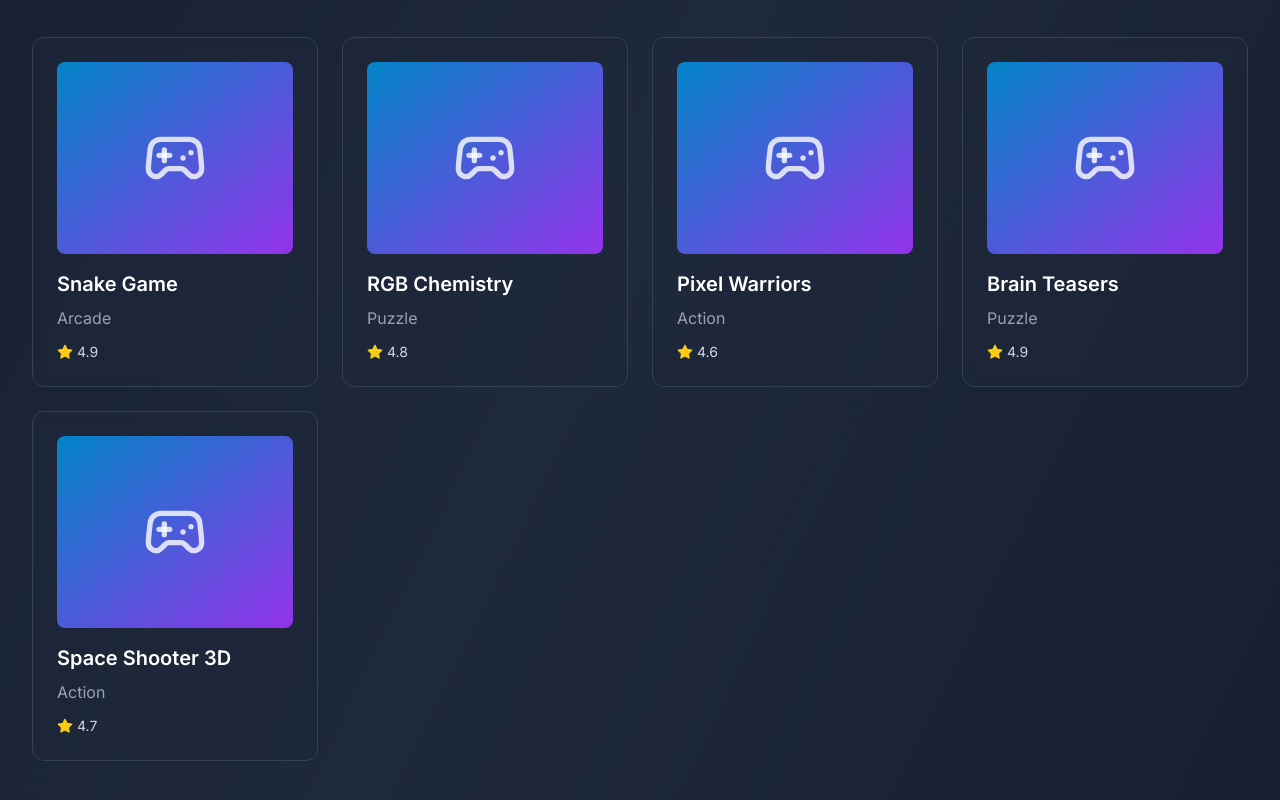
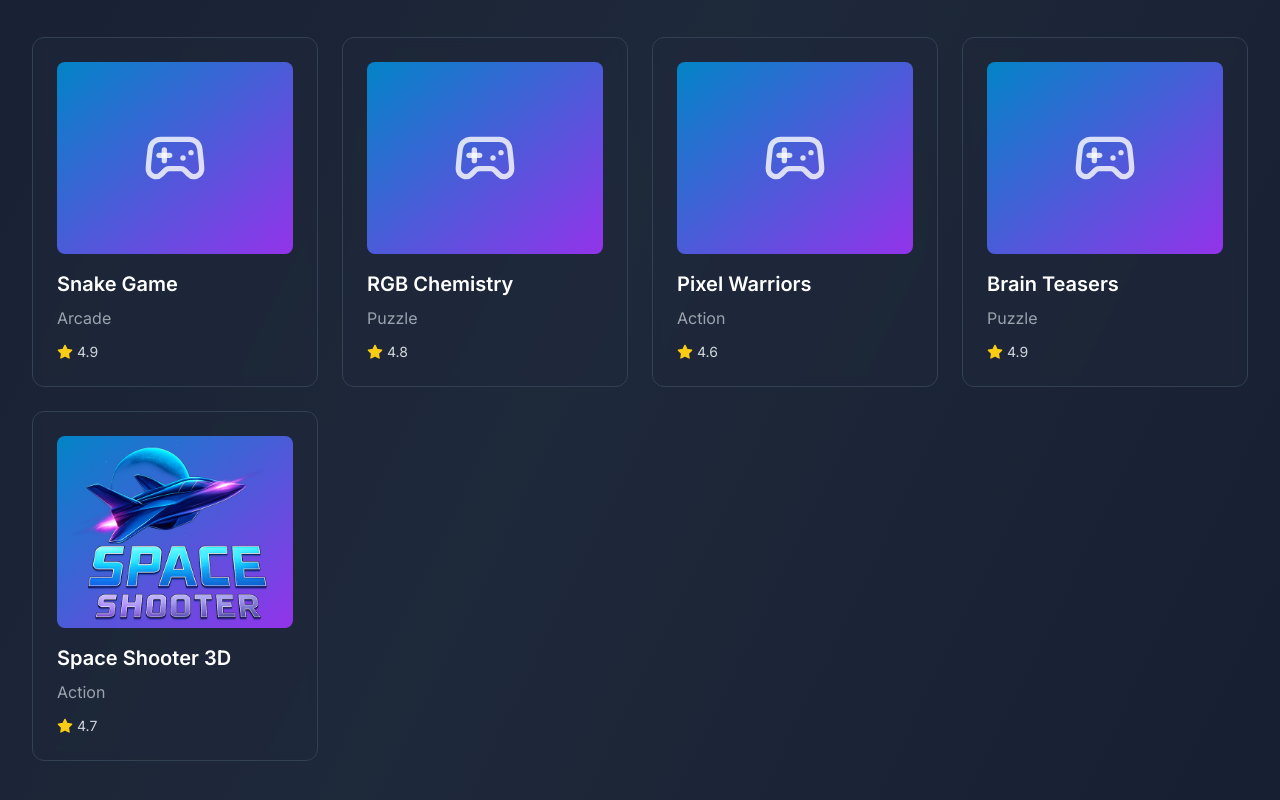
Before and after one commit to Hajazmuslimmc/project-web, a Next.js app: page / in a window 1280 px wide. Shown: the part 1121-1921 px from the top of the page. Built offline with nearby package versions, Linux system fonts and the light colour scheme; no server answers.

Commit message:
Update main page space shooter icon to use custom image

```diff
--- a/src/app/page.tsx
+++ b/src/app/page.tsx
@@ -165,8 +165,12 @@ export default function Home() {
               >
                 {game.link ? (
                   <Link href={game.link}>
-                    <div className="w-full h-48 bg-gradient-to-br from-primary-600 to-purple-600 rounded-lg mb-4 flex items-center justify-center group-hover:scale-105 transition-transform duration-300">
-                      <Gamepad2 className="w-16 h-16 text-white/80" />
+                    <div className="w-full h-48 bg-gradient-to-br from-primary-600 to-purple-600 rounded-lg mb-4 flex items-center justify-center group-hover:scale-105 transition-transform duration-300 overflow-hidden">
+                      {game.name === "Space Shooter 3D" ? (
+                        <img src="/space-shooter.png" alt="Space Shooter 3D" className="w-full h-full object-cover" />
+                      ) : (
+                        <Gamepad2 className="w-16 h-16 text-white/80" />
+                      )}
                     </div>
                     <h3 className="text-xl font-semibold mb-2">{game.name}</h3>
                     <p className="text-gray-400 mb-3">{game.genre}</p>
@@ -177,8 +181,12 @@ export default function Home() {
                   </Link>
                 ) : (
                   <>
-                    <div className="w-full h-48 bg-gradient-to-br from-primary-600 to-purple-600 rounded-lg mb-4 flex items-center justify-center group-hover:scale-105 transition-transform duration-300">
-                      <Gamepad2 className="w-16 h-16 text-white/80" />
+                    <div className="w-full h-48 bg-gradient-to-br from-primary-600 to-purple-600 rounded-lg mb-4 flex items-center justify-center group-hover:scale-105 transition-transform duration-300 overflow-hidden">
+                      {game.name === "Space Shooter 3D" ? (
+                        <img src="/space-shooter.png" alt="Space Shooter 3D" className="w-full h-full object-cover" />
+                      ) : (
+                        <Gamepad2 className="w-16 h-16 text-white/80" />
+                      )}
                     </div>
                     <h3 className="text-xl font-semibold mb-2">{game.name}</h3>
                     <p className="text-gray-400 mb-3">{game.genre}</p>
```
